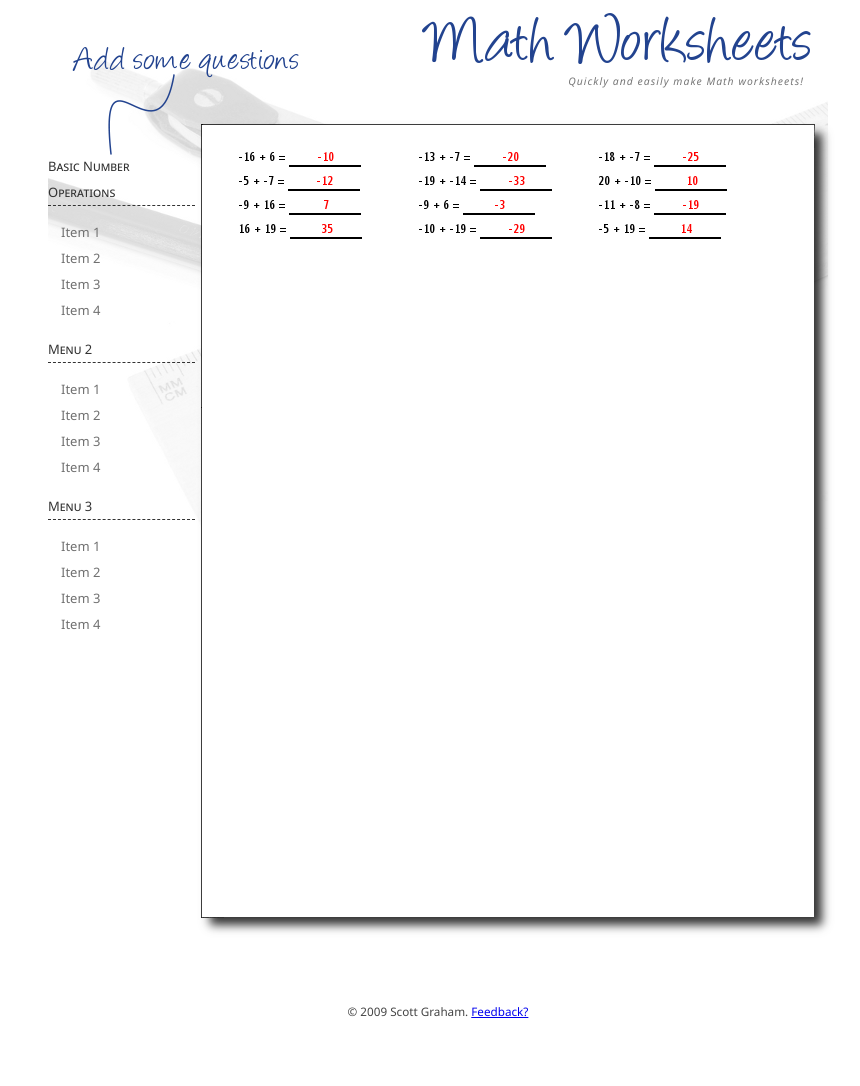
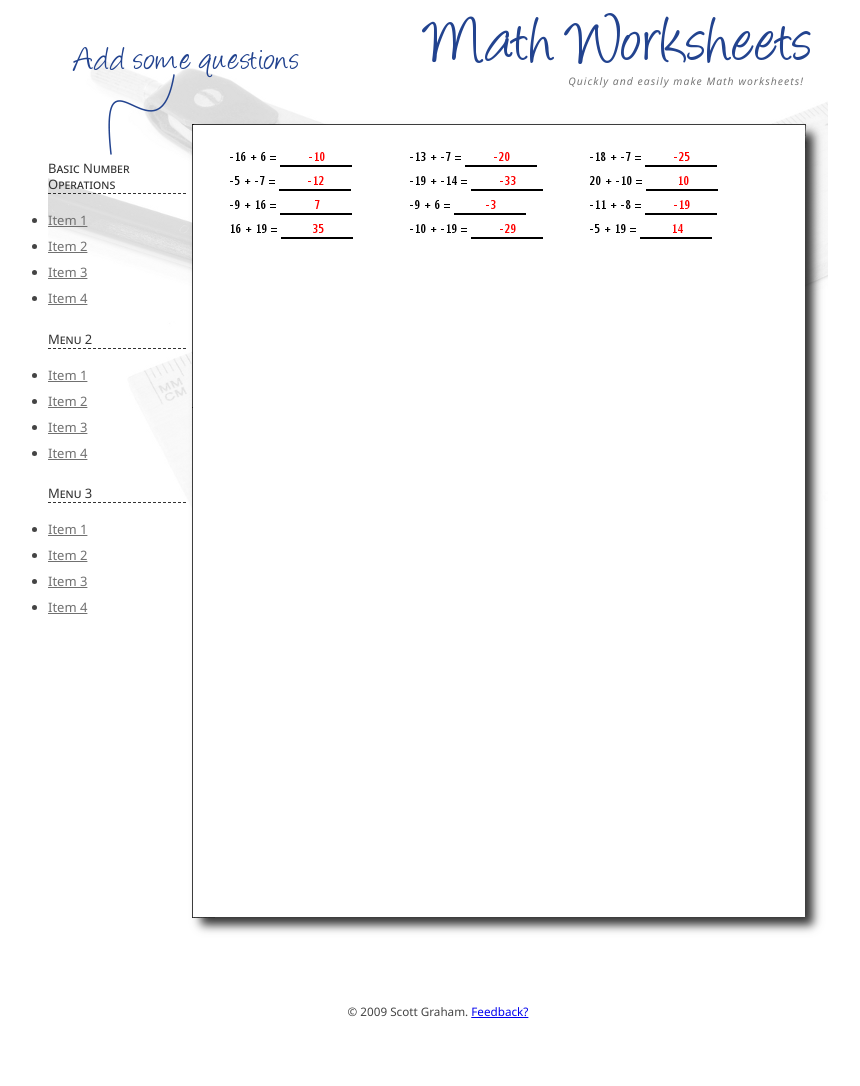
Before and after one commit to sgraham/worksheets, a plain HTML site: page design/index.html in a window 1280 px wide. Shown: the whole page, without its empty margins (202-1062 px from the left). Drawn offline with Linux system fonts and the light colour scheme; files that its build step writes are made by us from their sources; files whose address does not match are found by name.

Commit message:
get adds working, tweak css a bit to fix overflow

```diff
--- a/static/styles.css
+++ b/static/styles.css
@@ -55,7 +55,8 @@ div#header h3 {
 }
 
 div#menu {
-	padding: 10em 0 0 0;
+    width: 138px;
+    padding: 10em 0 0 0;
 }
 
 div#menu h2, div#content h2{
@@ -64,21 +65,22 @@ div#menu h2, div#content h2{
 	color: #333;
 	border-bottom: 1px dashed #333;
 	margin: 1em 0 1em 0;
+    line-height: 1.3em;
 }
 
 div#menu h2 {
-	width: 147px;
+	width: 138px;
+    padding: .5em 0 0 0;
 }
 
 div#menu li {
-	list-style: none;
+	list-style: disc;
 	font-size: 1em;
 }
 
 div#menu li a {
 	color: #707070;
-	text-decoration: none;
-	padding: 0 1em;
+	padding: 0;
 }
 
 div#menu li a:hover {
@@ -87,16 +89,8 @@ div#menu li a:hover {
 
 div#content {
 	float: right;
-	width: 633px;
+	width: 642px;
 	padding-top: 6em;
-}
-
-div#content p {
-	padding: 0.8em 0 0.2em 0.8em;
-}
-
-div#content a {
-    color: #22438f;
 }
 
 div#footer {
```
Also changed, not shown: 1 other file.
